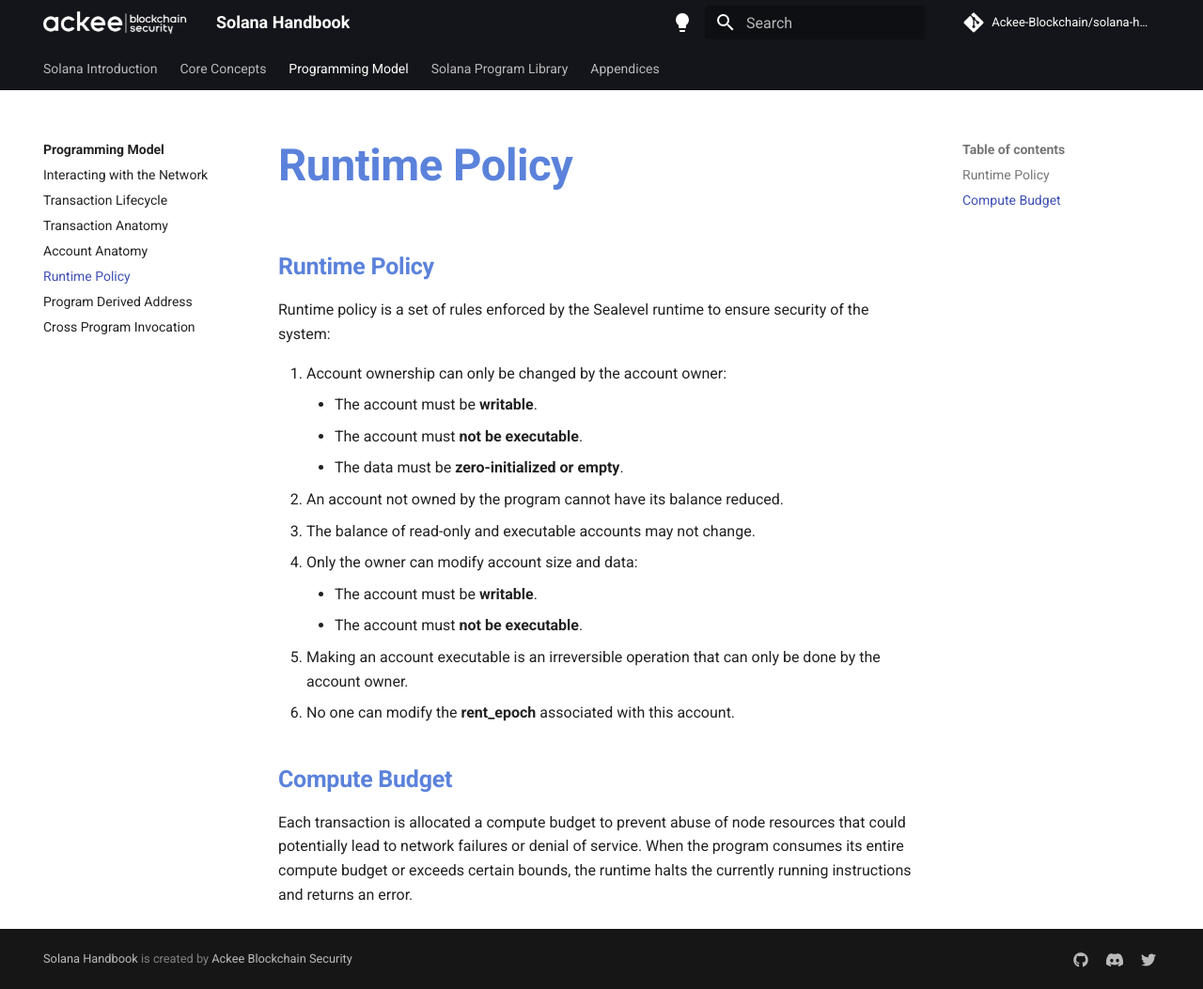
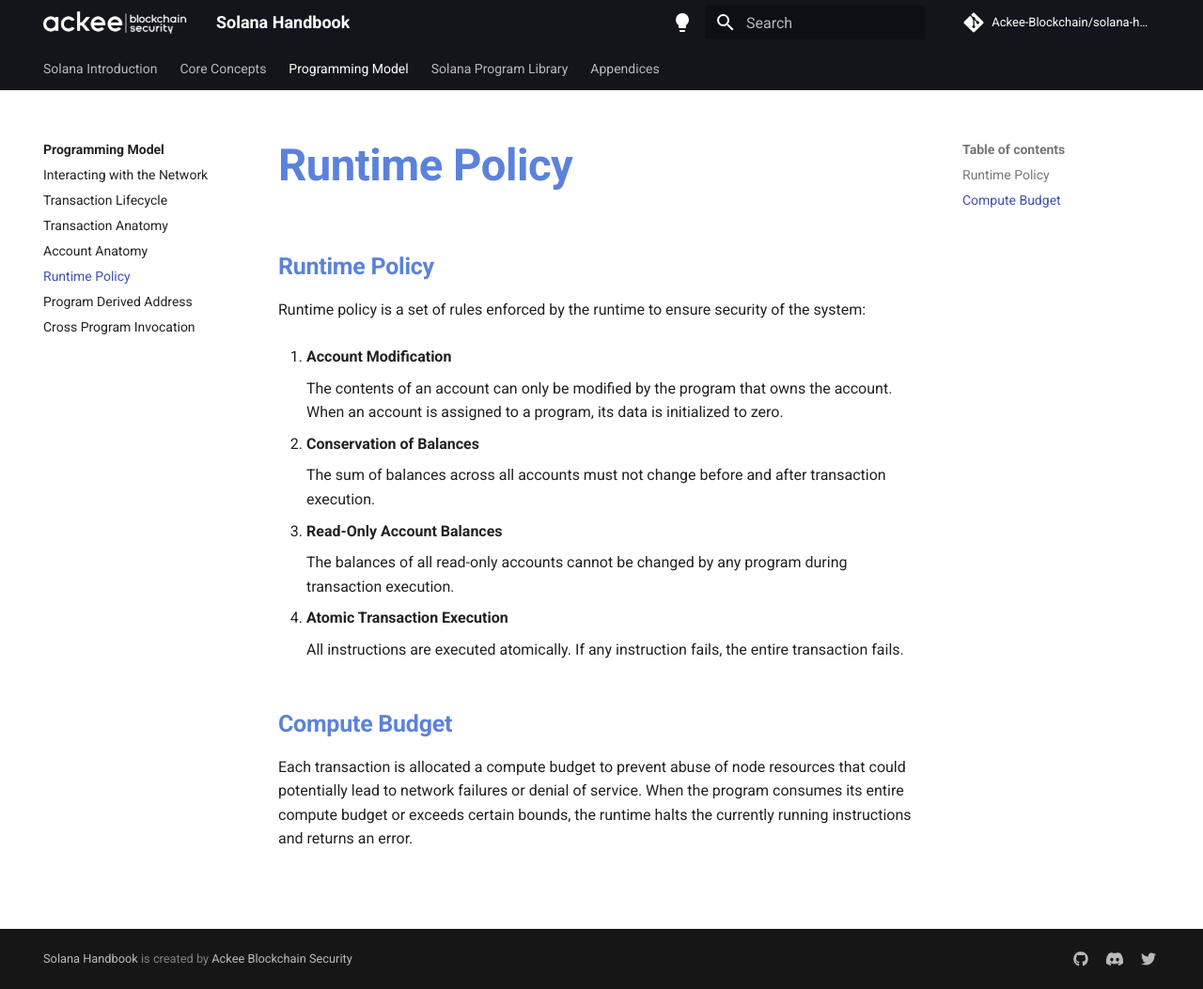
Before and after one commit to vmpyre/solana-handbook, an MkDocs documentation site: the page built from docs/handbook/chapter3/runtime-policy.md, in a window 1280 px wide and 1053 px high. Shown: the whole window at 94% size. Built offline with MkDocs 1.6.1 and Material for MkDocs 9.7.7, drawn with Linux system fonts in a browser that asks for light colours; comment, search, counter and statistics services are not loaded.

Commit message:
update runtime policy

```diff
--- a/docs/handbook/chapter3/runtime-policy.md
+++ b/docs/handbook/chapter3/runtime-policy.md
@@ -1,18 +1,22 @@
 ## Runtime Policy
 
-Runtime policy is a set of rules enforced by the Sealevel runtime to ensure security of the system:
+Runtime policy is a set of rules enforced by the runtime to ensure security of the system:
 
-1. Account ownership can only be changed by the account owner:
-    - The account must be **writable**.
-    - The account must **not be executable**.
-    - The data must be **zero-initialized or empty**.
-2. An account not owned by the program cannot have its balance reduced.
-3. The balance of read-only and executable accounts may not change.
-4. Only the owner can modify account size and data:
-    - The account must be **writable**.
-    - The account must **not be executable**.
-5. Making an account executable is an irreversible operation that can only be done by the account owner.
-6. No one can modify the **rent_epoch** associated with this account.
+1. **Account Modification**
+
+       The contents of an account can only be modified by the program that owns the account. When an account is assigned to a program, its data is initialized to zero.
+
+2. **Conservation of Balances**
+
+       The sum of balances across all accounts must not change before and after transaction execution.
+
+3. **Read-Only Account Balances**
+
+       The balances of all read-only accounts cannot be changed by any program during transaction execution.
+
+4. **Atomic Transaction Execution**
+
+       All instructions are executed atomically. If any instruction fails, the entire transaction fails.
 
 ## Compute Budget
 
```
